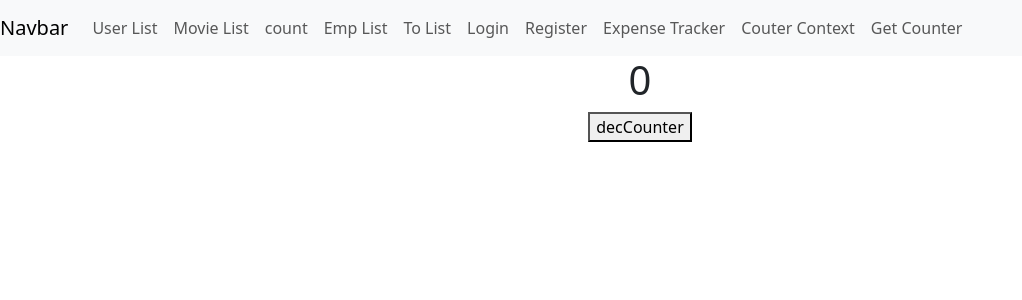
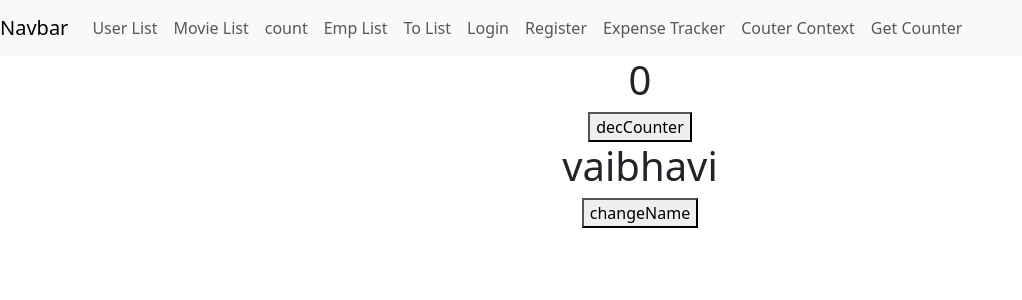
Before and after one commit to Vaibhavi7499/React-API-Call--learn, a React (Create React App) app: page /getcounter in a window 1280 px wide. Shown: the top 300 px of the page, without its empty margins (0-1022 px from the left). Built offline with nearby package versions, Linux system fonts and the light colour scheme.

Commit message:
Name Context

```diff
--- a/src/App.js
+++ b/src/App.js
@@ -1,49 +1,51 @@
-
-import './App.css';
-import UserSearch from './components/UserSearch';
-import MovieSearch from './components/MovieSearch';
-import { BrowserRouter,Routes,Route } from 'react-router-dom';
-import Layout from './components/Layout';
-import CountAuto from './components/CountAuto';
-import EmpList from './components/EmpList';
-import TodoList from './components/TodoList';
-import Login from './components/Login';
-import Register from './components/Register';
-import ExpenseTracker from './components/ExpenseTracker';
-import CounterFunc from './components/CounterFunc';
-import {useState} from "react"
-import authContext from "./context/AuthContext"
-import GetCounter from './components/GetCounter';
+import "./App.css";
+import UserSearch from "./components/UserSearch";
+import MovieSearch from "./components/MovieSearch";
+import { BrowserRouter, Routes, Route } from "react-router-dom";
+import Layout from "./components/Layout";
+import CountAuto from "./components/CountAuto";
+import EmpList from "./components/EmpList";
+import TodoList from "./components/TodoList";
+import Login from "./components/Login";
+import Register from "./components/Register";
+import ExpenseTracker from "./components/ExpenseTracker";
+import CounterFunc from "./components/CounterFunc";
+import { useState } from "react";
+import authContext from "./context/AuthContext";
+import GetCounter from "./components/GetCounter";
+import nameContext from "./context/NameContext";
 
 function App() {
-  const [counter, setCounter] = useState(0)
+  const [counter, setCounter] = useState(0);
+  const [name, setName] = useState("vaibhavi");
   let obj = {
     counter,
-    setCounter
-  }
+    setCounter,
+  };
+
   return (
     <div className="App">
       {/* <MovieSearch/> */}
       {/* <UserSearch/> */}
       <authContext.Provider value={obj}>
-
-      <BrowserRouter>
-      <Layout/>
-      <Routes>
-        <Route path='/userlist' element={<UserSearch/>}/>
-        <Route path='/movielist' element={<MovieSearch/>}/>
-        <Route path='/count' element={<CountAuto/>}/>
-        <Route path='/emp-list' element={<EmpList/>}/>
-        <Route path='/todo-list' element={<TodoList/>}/>
-        <Route path='/login' element={<Login/>}/>
-        <Route path='/register' element={<Register/>}/>
-        <Route path='/expense-tracker' element={<ExpenseTracker/>}/>
-        <Route path='/counter-context' element={<CounterFunc/>}/>
-        <Route path='/getcounter' element={<GetCounter/>}/>
-      </Routes>
-      </BrowserRouter>
+        <nameContext.Provider value={{ name, setName }}>
+          <BrowserRouter>
+            <Layout />
+            <Routes>
+              <Route path="/userlist" element={<UserSearch />} />
+              <Route path="/movielist" element={<MovieSearch />} />
+              <Route path="/count" element={<CountAuto />} />
+              <Route path="/emp-list" element={<EmpList />} />
+              <Route path="/todo-list" element={<TodoList />} />
+              <Route path="/login" element={<Login />} />
+              <Route path="/register" element={<Register />} />
+              <Route path="/expense-tracker" element={<ExpenseTracker />} />
+              <Route path="/counter-context" element={<CounterFunc />} />
+              <Route path="/getcounter" element={<GetCounter />} />
+            </Routes>
+          </BrowserRouter>
+        </nameContext.Provider>
       </authContext.Provider>
-
     </div>
   );
 }
--- a/src/components/CounterFunc.js
+++ b/src/components/CounterFunc.js
@@ -1,24 +1,30 @@
-import React, { useContext } from 'react'
-import counterContext from '../context/CounterContext'
-import authContext from '../context/AuthContext'
+import React, { useContext } from "react";
+import counterContext from "../context/CounterContext";
+import authContext from "../context/AuthContext";
+import nameContext from "../context/NameContext";
 
 const CounterFunc = () => {
-    const data = useContext(counterContext)
-const obj = useContext(authContext)
-const {counter,setCounter} = obj
-    console.log(data)
+  const data = useContext(counterContext);
+  const obj = useContext(authContext);
+  const { counter, setCounter } = obj;
+  console.log(data);
 
-    let incCounter=()=>{
-setCounter(counter + 1)
-    }
+  const { name, setName } = useContext(nameContext);
+
+  let incCounter = () => {
+    setCounter(counter + 1);
+  };
 
   return (
-    <div>CounterFunc
-        <h1>{data.name}</h1>
-        <h1>{counter}</h1>
-        <button onClick={incCounter}>incCounter</button>
+    <div>
+      CounterFunc
+      <h1>{data.name}</h1>
+      <h1>{counter}</h1>
+      <button onClick={incCounter}>incCounter</button>
+      <h1>{name}</h1>
+      <button onClick={() => setName("Vaibhavi Phawade")}>changeName</button>
     </div>
-  )
-}
+  );
+};
 
-export default CounterFunc
+export default CounterFunc;
--- a/src/components/GetCounter.js
+++ b/src/components/GetCounter.js
@@ -1,18 +1,25 @@
-import React, { useContext } from 'react'
-import authContext from '../context/AuthContext'
+import React, { useContext } from "react";
+import authContext from "../context/AuthContext";
+import nameContext from "../context/NameContext";
+
 const GetCounter = () => {
-    const data=useContext(authContext)
+  const data = useContext(authContext);
+  const { name, setName } = useContext(nameContext);
 
-    let decCounter=()=>{
-         data.setCounter(data.counter - 1)
-    }
+  let decCounter = () => {
+    data.setCounter(data.counter - 1);
+  };
 
   return (
     <div>
-        <h1>{data.counter}</h1>
-        <button onClick={decCounter}>decCounter</button>
+      <h1>{data.counter}</h1>
+      <button onClick={decCounter}>decCounter</button>
+      <h1>{name}</h1>
+      <button onClick={() => setName("Vaibhavi Kishor Phawade")}>
+        changeName
+      </button>
     </div>
-  )
-}
+  );
+};
 
-export default GetCounter
+export default GetCounter;
--- /dev/null
+++ b/src/context/NameContext.js
@@ -0,0 +1,4 @@
+import { createContext } from "react";
+
+const nameContext = createContext();
+export default nameContext;
--- a/src/index.js
+++ b/src/index.js
@@ -1,20 +1,20 @@
-import React from 'react';
-import ReactDOM from 'react-dom/client';
-import './index.css';
-import App from './App';
-import reportWebVitals from './reportWebVitals';
-import 'bootstrap/dist/css/bootstrap.min.css';
-import counterContext from './context/CounterContext';
+import React from "react";
+import ReactDOM from "react-dom/client";
+import "./index.css";
+import App from "./App";
+import reportWebVitals from "./reportWebVitals";
+import "bootstrap/dist/css/bootstrap.min.css";
+import counterContext from "./context/CounterContext";
 
-const root = ReactDOM.createRoot(document.getElementById('root'));
+const root = ReactDOM.createRoot(document.getElementById("root"));
 let user = {
-  name:"kishor"
-}
+  name: "kishor",
+};
 root.render(
   <React.StrictMode>
     <counterContext.Provider value={user}>
-    <App />
-    </counterContext.Provider >
+      <App />
+    </counterContext.Provider>
   </React.StrictMode>
 );
 
```
Also changed, not shown: src/components/Layout.js (+42 -13 lines).
